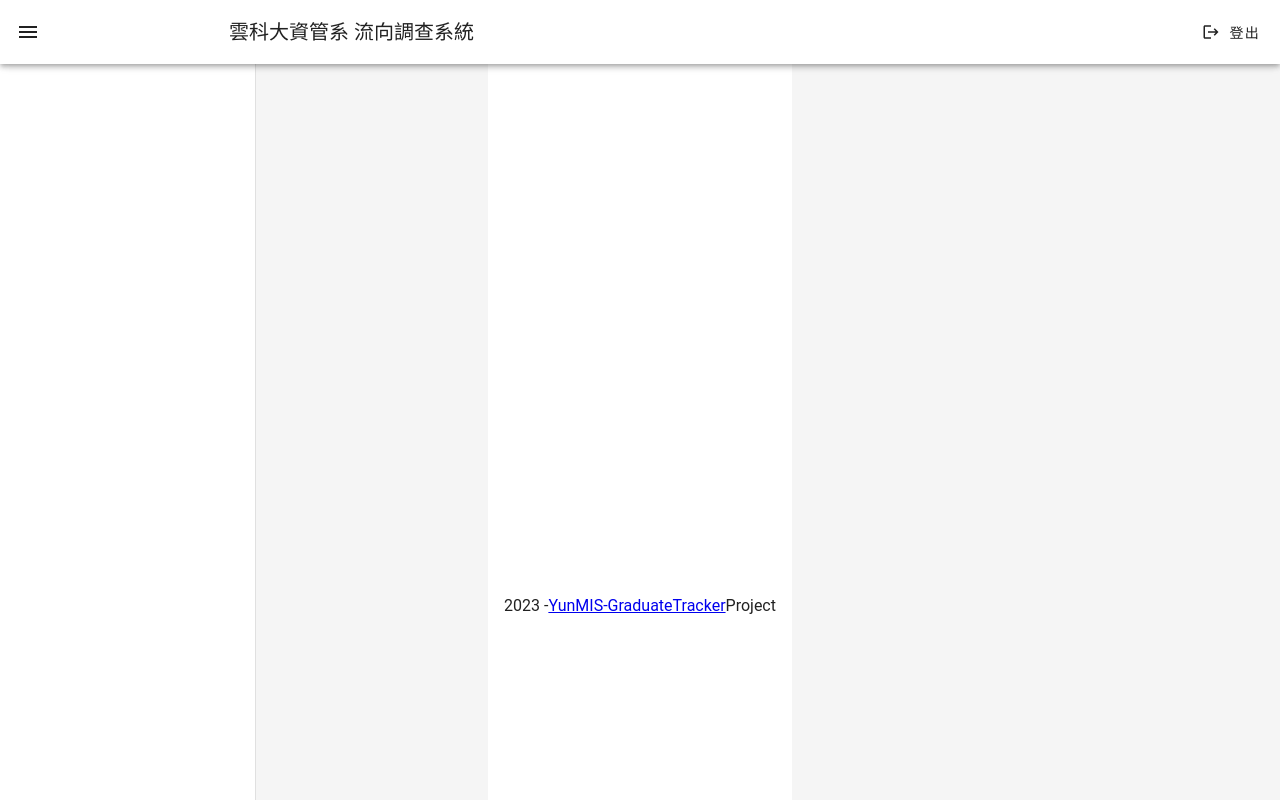
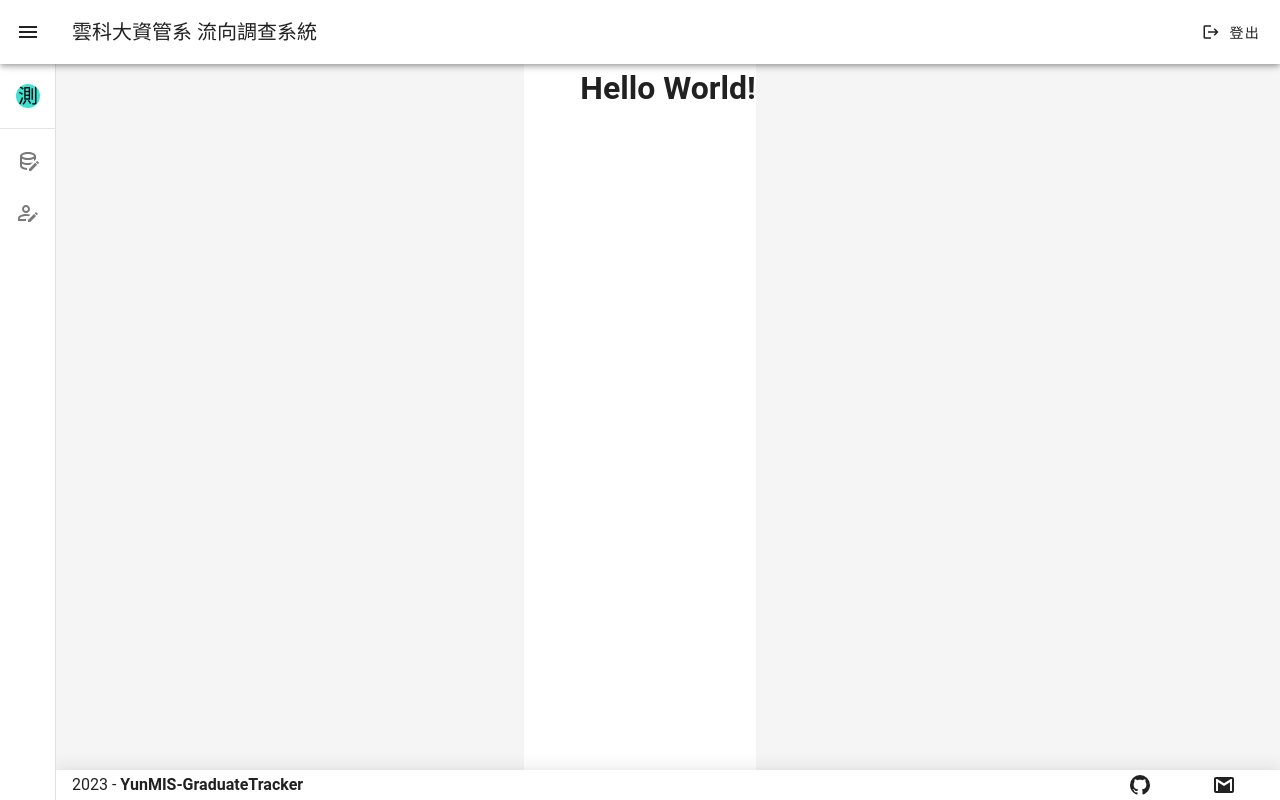
Before and after one commit to ji03mmy18/YunMIS-GraduateTracker, a Vue app in the folder frontend/: page /manage in a window 1280 px wide. Built offline with nearby package versions, Linux system fonts and the light colour scheme.

Commit message:
feat: [前端]完成選單基礎項目
調整路由中的檔案路徑與新增巢狀路由，使管理介面元件可以重複使用。
新增資料管理部分的畫面，尚未完成內容設計。

```diff
--- a/frontend/src/components/Manage.vue
+++ /dev/null
@@ -1,42 +0,0 @@
-<template>
-  <v-app>
-    <v-app-bar>
-      <template v-slot:prepend>
-        <v-app-bar-nav-icon></v-app-bar-nav-icon>
-      </template>
-      <v-app-bar-title>雲科大資管系 流向調查系統</v-app-bar-title>
-      <v-spacer></v-spacer>
-      <v-btn prepend-icon="$mdi-logout" @click="userLogout">登出</v-btn>
-    </v-app-bar>
-    <v-navigation-drawer>
-
-    </v-navigation-drawer>
-    <v-main>
-
-    </v-main>
-    <v-footer class="text-center">
-      {{ new Date().getFullYear() }} - <a href="https://github.com/ji03mmy18/YunMIS-GraduateTracker/">YunMIS-GraduateTracker</a> Project
-    </v-footer>
-  </v-app>
-</template>
-
-<script setup>
-import { inject } from 'vue';
-import { useRouter } from 'vue-router';
-
-const router = useRouter();
-const api = inject('api');
-
-const userLogout = () => {
-  api.get('/manage/logout').then((res) => {
-    if (res.status == 200 && res.data.msg == 'LoggedOut') {
-      router.push({ name: 'home' });
-    } else {
-      console.log(res.data);
-    }
-  })
-}
-</script>
-
-<style scoped>
-</style>
--- a/frontend/src/router/index.js
+++ b/frontend/src/router/index.js
@@ -6,26 +6,43 @@ const routes = [
   {
     path: '/',
     name: 'home',
-    component: () => import('@/components/Home.vue'),
+    component: () => import('@/views/Home.vue'),
     meta: { title: titleFormat('Home') }
   },
   {
     path: '/form',
     name: 'form',
-    component: () => import('@/components/Form.vue'),
+    component: () => import('@/views/Form.vue'),
     meta: { title: titleFormat('Form') }
   },
   {
     path: '/done',
     name: 'done',
-    component: () => import('@/components/Done.vue'),
+    component: () => import('@/views/Done.vue'),
     meta: { title: titleFormat('Done') }
   },
   {
     path: '/manage',
     name: 'manage',
-    component: () => import('@/components/Manage.vue'),
-    meta: { title: titleFormat('Manage') }
+    component: () => import('@/views/Manage.vue'),
+    meta: { title: titleFormat('Manage') },
+    children: [
+      {
+        path: '',
+        name: 'mgmtHome',
+        component: () => import('@/views/mgmtCmpt/Home.vue')
+      },
+      {
+        path: 'query',
+        name: 'dataQuery',
+        component: () => import('@/views/mgmtCmpt/DataQuery.vue')
+      },
+      {
+        path: 'batch',
+        name: 'dataBatch',
+        component: () => import('@/views/mgmtCmpt/DataBatch.vue')
+      }
+    ]
   }
 ]
 
--- /dev/null
+++ b/frontend/src/views/Manage.vue
@@ -0,0 +1,111 @@
+<template>
+  <v-app>
+    <v-app-bar>
+      <template v-slot:prepend>
+        <v-app-bar-nav-icon @click.stop="trigDrawer"></v-app-bar-nav-icon>
+      </template>
+      <v-app-bar-title style="text-align: start;">雲科大資管系 流向調查系統</v-app-bar-title>
+      <v-spacer></v-spacer>
+      <v-btn prepend-icon="$mdi-logout" @click="userLogout">登出</v-btn>
+    </v-app-bar>
+    <v-navigation-drawer v-model="drawerOpen" expand-on-hover rail style="text-align: start;">
+      <v-list>
+        <v-list-item title="測試人員" subtitle="test">
+          <template v-slot:prepend>
+            <v-avatar color="#40E0D0">
+              <span class="text-h6">測</span>
+            </v-avatar>
+          </template>
+        </v-list-item>
+      </v-list>
+
+      <v-divider></v-divider>
+      <v-list nav>
+        <v-list-group value="DataManagement">
+          <template v-slot:activator="{ props }">
+            <v-list-item
+              v-bind="props"
+              prepend-icon="$mdi-dbEditOut"
+              title="資料管理"
+            ></v-list-item>
+          </template>
+          <v-list-item
+            v-for="item in drawerDataOptions"
+            :key="item.ico"
+            :title="item.title"
+            :prepend-icon="item.ico"
+            :value="item.title"
+            @click="router.push({ name: item.route })"
+          ></v-list-item>
+        </v-list-group>
+        <v-list-group value="AccountManagement">
+          <template v-slot:activator="{ props }">
+            <v-list-item
+              v-bind="props"
+              prepend-icon="$mdi-accEditOut"
+              title="帳號管理"
+            ></v-list-item>
+          </template>
+        </v-list-group>
+      </v-list>
+    </v-navigation-drawer>
+    <v-main>
+      <router-view></router-view>
+    </v-main>
+    <v-footer app elevation="12" height="30">
+      <div class="d-flex w-100 align-center" style="gap: 4px">
+        {{ new Date().getFullYear() }} - <strong>YunMIS-GraduateTracker</strong>
+        <v-spacer></v-spacer>
+        <v-btn
+          v-for="icon in footerIcon"
+          class="mx-4"
+          variant="text"
+          :key="icon.ico"
+          :icon="icon.ico"
+          :href="icon.url"
+          target="_blank"
+        ></v-btn>
+      </div>
+    </v-footer>
+  </v-app>
+</template>
+
+<script setup>
+import { inject, ref } from 'vue';
+import { useRouter } from 'vue-router';
+
+const router = useRouter();
+const api = inject('api');
+
+const drawerOpen = ref(true);
+const drawerDataOptions = ref([{
+  ico: '$mdi-accSearch',
+  title: '學生查詢',
+  route: 'dataQuery'
+}, {
+  ico: '$mdi-dbImport',
+  title: '批次操作',
+  route: 'dataBatch'
+}])
+const footerIcon = ref([{
+  ico: '$mdi-github',
+  url: 'https://github.com/ji03mmy18/YunMIS-GraduateTracker/',
+}, {
+  ico: '$mdi-gmail',
+  url: 'mailto:aaaa1234567891016@gmail.com?subject=[流向調查系統問題回報]:<單位名稱>',
+}]);
+
+const trigDrawer = () => drawerOpen.value = !drawerOpen.value;
+const userLogout = () => {
+  api.get('/manage/logout').then((res) => {
+    if (res.status == 200 && res.data.msg == 'LoggedOut') {
+      router.push({ name: 'home' });
+    } else {
+      console.log(res.data);
+    }
+  })
+}
+</script>
+
+<style scoped>
+</style>
--- /dev/null
+++ b/frontend/src/views/mgmtCmpt/DataBatch.vue
@@ -0,0 +1,9 @@
+<template>
+  <p>Batch Operation</p>
+</template>
+
+<script setup>
+</script>
+
+<style scoped>
+</style>
--- /dev/null
+++ b/frontend/src/views/mgmtCmpt/DataQuery.vue
@@ -0,0 +1,9 @@
+<template>
+  <p>Student Query</p>
+</template>
+
+<script setup>
+</script>
+
+<style scoped>
+</style>
--- /dev/null
+++ b/frontend/src/views/mgmtCmpt/Home.vue
@@ -0,0 +1,9 @@
+<template>
+  <h1>Hello World!</h1>
+</template>
+
+<script setup>
+</script>
+
+<style scoped>
+</style>
```
